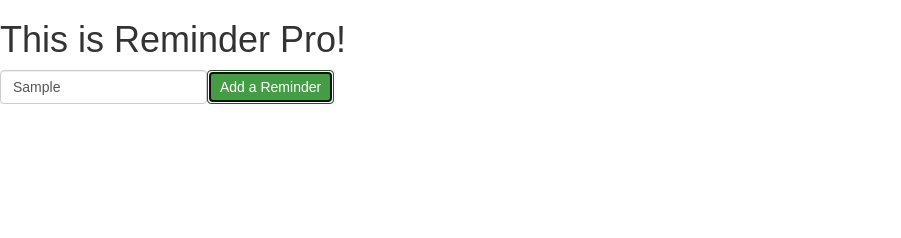
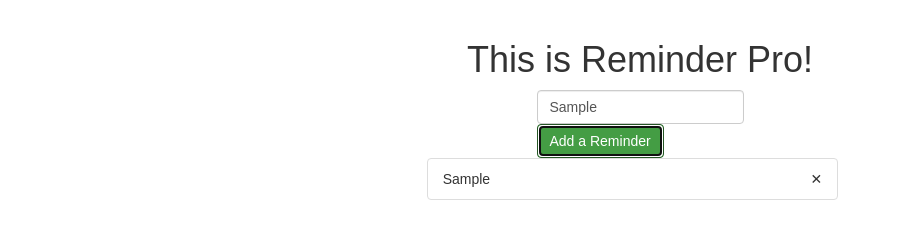
Before and after one commit to NoerGitKat/reminderpro, a React app: page / in a window 1280 px wide. Both pictures are taken after typing "Sample" into the empty fields and a click on the button "Add a Reminder". Shown: the whole page, without its empty margins (0-901 px from the left). Built offline with nearby package versions, Linux system fonts and the light colour scheme.

Commit message:
added button funcionality to add reminder

```diff
--- a/src/actions/index.js
+++ b/src/actions/index.js
@@ -1,4 +1,4 @@
-import { ADD_REMINDER } from '../constants';
+import { ADD_REMINDER, DELETE_REMINDER } from '../constants';
 
 export const addReminder = text => {
 	const action = {
@@ -8,3 +8,12 @@ export const addReminder = text => {
 	console.log('action in addReminder', action);
 	return action;
 }
+
+export const deleteReminder = (id) => {
+	const action = {
+		type: DELETE_REMINDER,
+		id
+	}
+	console.log('deleting in actions', action);
+	return action
+}
--- a/src/components/App.js
+++ b/src/components/App.js
@@ -1,7 +1,6 @@
 import React, { Component } from 'react';
 import { connect } from 'react-redux';
-import { addReminder } from '../actions'
-import { bindActionCreators } from 'redux';
+import { addReminder, deleteReminder } from '../actions'
 
 class App extends Component {
   constructor(props) {
@@ -10,10 +9,41 @@ class App extends Component {
     this.state = {
       text: ''
     }
+
+    this.addReminder = this.addReminder.bind(this);
+    this.deleteReminder = this.deleteReminder.bind(this);
+    this.renderReminders = this.renderReminders.bind(this);
   }
 
   addReminder() {
-    console.log('oh wowie!')
+    if(this.state.text.length === 0) {
+      alert('Please put in an action!!')
+    } else {
+      this.props.addReminder(this.state.text);
+    }
+  }
+
+  deleteReminder(id) {
+    console.log('deleting in app id', id);
+    console.log('lemme see this.props', this.props)
+  }
+
+  renderReminders() {
+    const { reminders } = this.props;
+    return (
+      <ul className="list-group col-sm-4">
+      {
+        reminders.map(reminder => {
+        return (
+              <li key={reminder.id} className='list-group-item'>
+                <div className="list-item">{reminder.text}</div>
+                <div onClick={() => this.deleteReminder(reminder.id)} className="list-item delete-button">&#x2715;</div>
+              </li>
+            )
+          })
+        }
+      </ul>
+    )
   }
 
   render() {
@@ -22,17 +52,21 @@ class App extends Component {
         <h1>This is Reminder Pro!</h1>
         <div className="form-inline">
         	<div className="form-group">
-        		<input onChange={event => this.setState({ text: event.target.value })} type="text" className="form-control" placeholder='I have to...'/>
-        		<button onClick={() => this.addReminder()} className="btn btn-success">Add a Reminder</button>
+        		<input onChange={event => this.setState({ text: event.target.value })} type="text" className="form-control" placeholder='I have to...' required/>
+            <br />
+            <button onClick={() => this.addReminder()} className="btn btn-success">Add a Reminder</button>
         	</div>
         </div>
+        { this.renderReminders() }
       </div>
-    );
+    )
   }
 }
 
-function mapDispatchToProps(dispatch) {
-  return bindActionCreators({addReminder}, dispatch);
+function mapStateToProps(state) {
+  return {
+    reminders: state
+  }
 }
 
-export default App;
+export default connect(mapStateToProps, { addReminder })(App);
--- a/src/constants.js
+++ b/src/constants.js
@@ -1,3 +1,2 @@
 export const ADD_REMINDER = 'ADD_REMINDER';
-
-export default ADD_REMINDER;
+export const DELETE_REMINDER = 'DELETE_REMINDER';
--- a/src/index.css
+++ b/src/index.css
@@ -3,3 +3,19 @@ body {
   padding: 0;
   font-family: sans-serif;
 }
+
+.App {
+	padding-top: 20px;
+	display: flex;
+	flex-direction: column;
+	align-items: center;
+}
+
+.list-item {
+	display: inline-block;
+}
+
+.delete-button {
+	float: right;
+	padding-left: 5px;
+}
```
